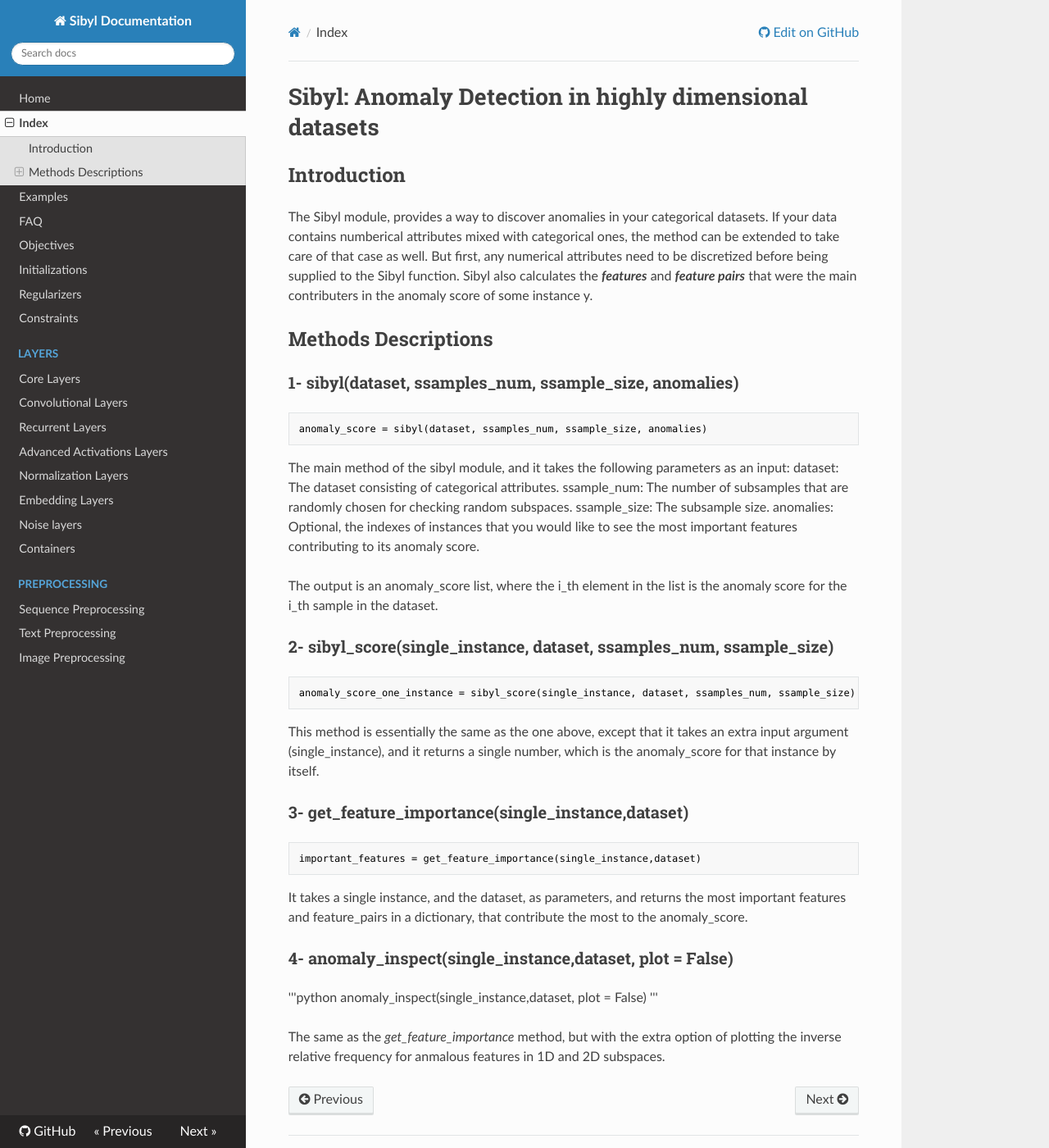
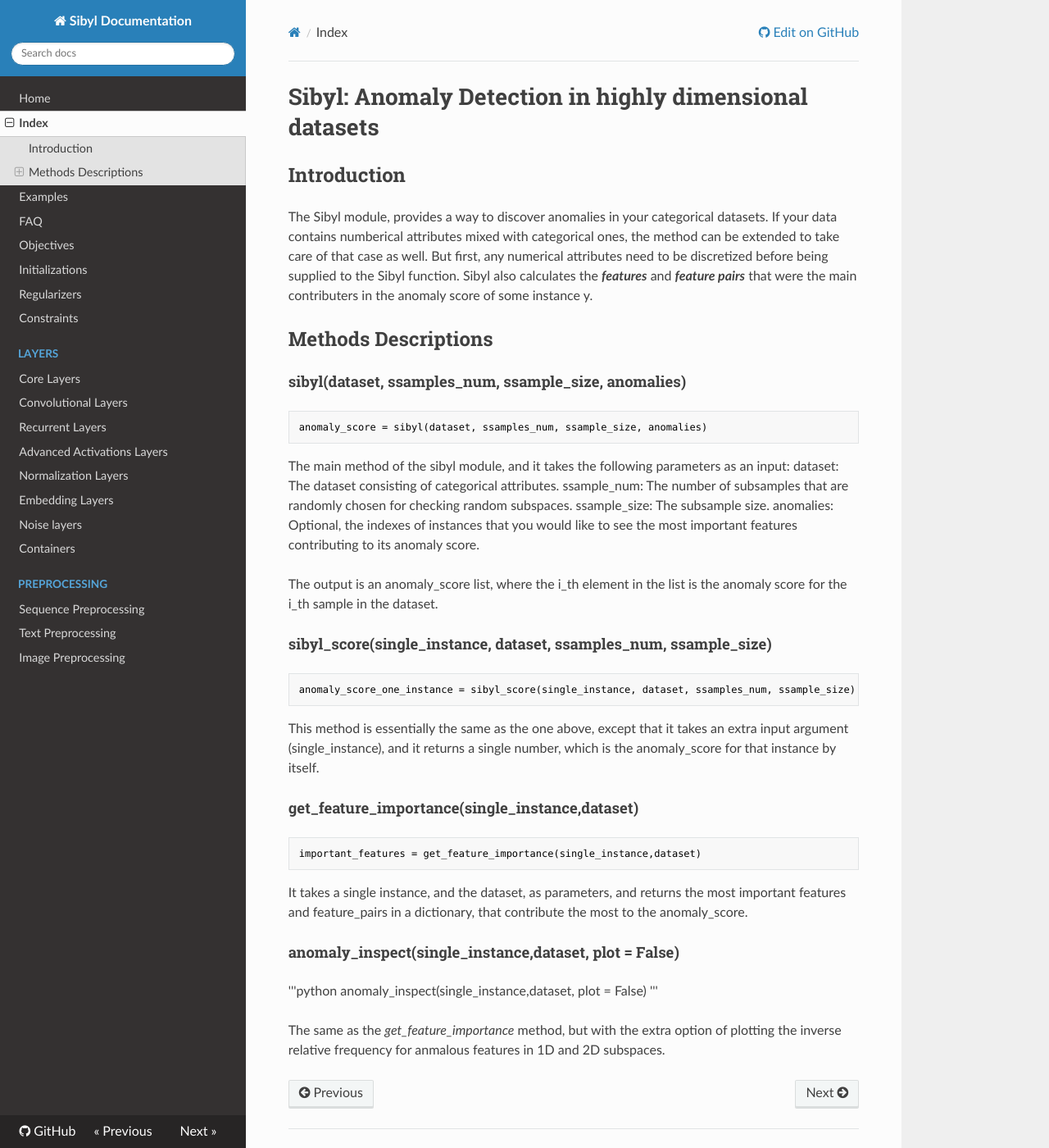
Before and after one commit to fellowship/pyrite2, an MkDocs documentation site: the page built from docs/sources/documentation.md, in a window 1280 px wide and 1400 px high. Shown: the whole window at 82% size. Built offline with MkDocs 1.6.1, drawn with Linux system fonts in a browser that asks for light colours; nearby versions of some CDN libraries; old or Windows-style settings are respelled for this version of MkDocs.

Commit message:
documentation added

````diff
--- a/docs/sources/documentation.md
+++ b/docs/sources/documentation.md
@@ -6,7 +6,7 @@ The Sibyl module, provides a way to discover anomalies in your categorical datas
 
 
 ## Methods Descriptions
-### 1- sibyl(dataset, ssamples_num, ssample_size, anomalies)
+#### sibyl(dataset, ssamples_num, ssample_size, anomalies)
 ```python
 anomaly_score = sibyl(dataset, ssamples_num, ssample_size, anomalies)
 ```
@@ -19,20 +19,20 @@ anomalies: Optional, the indexes of instances that you would like to see the mos
 
 The output is an anomaly_score list, where the i_th element in the list is the anomaly score for the i_th sample in the dataset.
 
-### 2- sibyl_score(single_instance, dataset, ssamples_num, ssample_size)
+#### sibyl_score(single_instance, dataset, ssamples_num, ssample_size)
 ```python
 anomaly_score_one_instance = sibyl_score(single_instance, dataset, ssamples_num, ssample_size)
 ```
 
 This method is essentially the same as the one above, except that it takes an extra input argument (single_instance), and it returns a single number, which is the anomaly_score for that instance by itself.
 
-### 3- get_feature_importance(single_instance,dataset)
+#### get_feature_importance(single_instance,dataset)
 ```python
 important_features = get_feature_importance(single_instance,dataset)
 ```
 It takes a single instance, and the dataset, as parameters, and returns the most important features and feature_pairs in a dictionary, that contribute the most to the anomaly_score.
 
-### 4- anomaly_inspect(single_instance,dataset, plot = False)
+#### anomaly_inspect(single_instance,dataset, plot = False)
 '''python
 anomaly_inspect(single_instance,dataset, plot = False)
 '''
````
